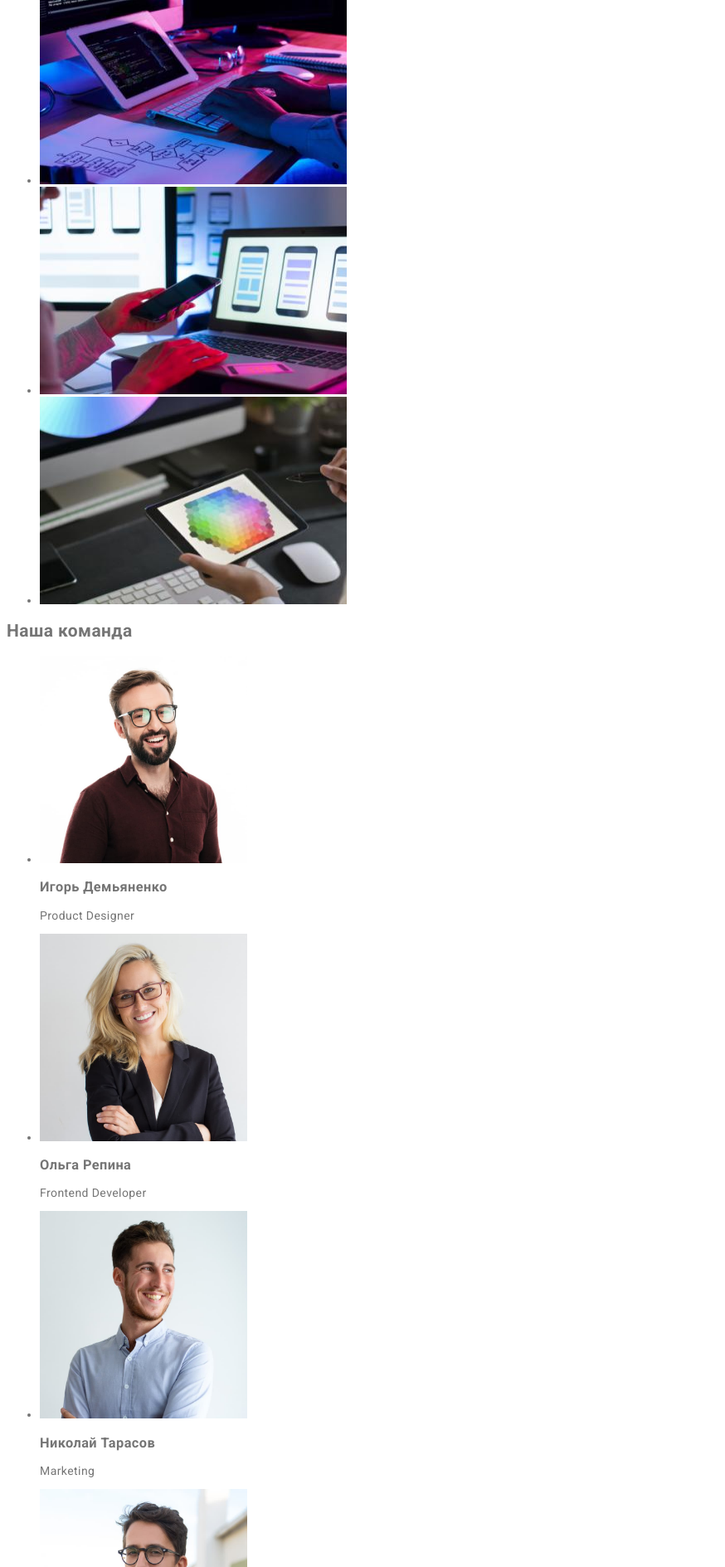
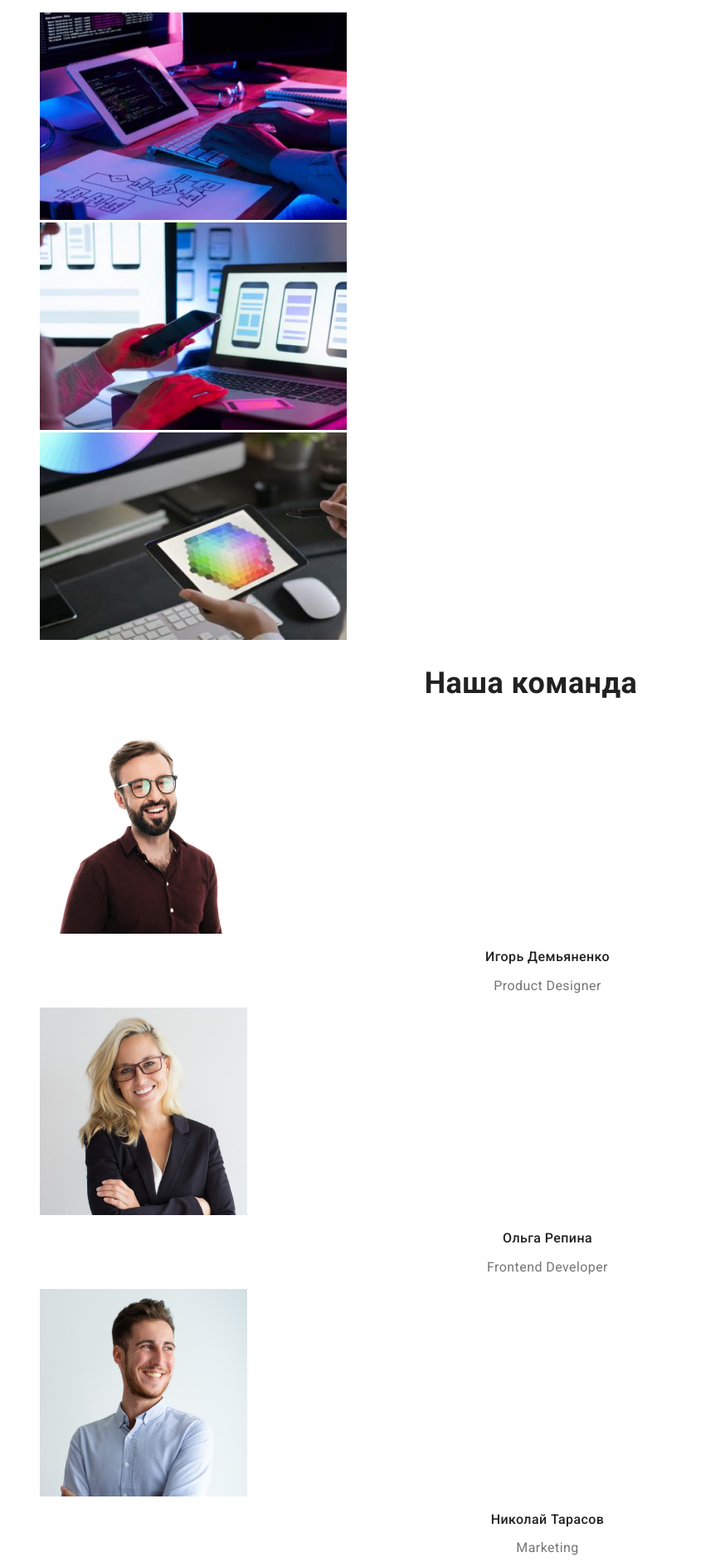
Before and after one commit to liubovpoltorak/goit-markup-hw-02, a plain HTML site: page index.html in a window 1280 px wide. Shown: the part 696-2584 px from the top of the page at 83% size, without its empty margins (0-874 px from the left). Drawn offline with Linux system fonts and the light colour scheme.

Commit message:
classes in section works & team

```diff
--- a/index.html
+++ b/index.html
@@ -58,44 +58,44 @@
             </ul>
         </section>
         <!--Секция Чем занимаемся-->
-        <section>
-            <h2>Чем мы занимаемся</h2>
-            <ul>
-                <li>
+        <section class="section-works">
+            <h2 class="works-title">Чем мы занимаемся</h2>
+            <ul class="works-list list">
+                <li class="works-item">
                     <img src="./images/studio/coding.jpg" alt="Написание кода со схемы" width="370" height="250">
                 </li>
-                <li>
+                <li class="works-item">
                     <img src="./images/studio/mobile.jpg" alt="Настройка телефона по визуалу" width="370" height="250">
                 </li>
-                <li>
+                <li class="works-item">
                     <img src="./images/studio/graphicstablet.jpg" alt="Выбор палитры на графическом планшете"
                         width="370" height="250">
                 </li>
             </ul>
         </section>
         <!--Секция Команда-->
-        <section>
-            <h2>Наша команда</h2>
-            <ul>
+        <section class="section-team">
+            <h2 class="team-title">Наша команда</h2>
+            <ul class="team-list list">
                 <li>
                     <img src="./images/team/cardteam1.jpg" alt="Игорь Демьяненко" width="250" height="250">
-                    <h3>Игорь Демьяненко</h3>
-                    <p>Product Designer</p>
+                    <h3 class="employee-title">Игорь Демьяненко</h3>
+                    <p class="position-team">Product Designer</p>
                 </li>
                 <li>
                     <img src="./images/team/cardteam2.jpg" alt="Ольга Репина" width="250" height="250">
-                    <h3>Ольга Репина</h3>
-                    <p>Frontend Developer</p>
+                    <h3 class="employee-title">Ольга Репина</h3>
+                    <p class="position-team">Frontend Developer</p>
                 </li>
                 <li>
                     <img src="./images/team/cardteam3.jpg" alt="Николай Тарасов" width="250" height="250">
-                    <h3>Николай Тарасов</h3>
-                    <p>Marketing</p>
+                    <h3 class="employee-title">Николай Тарасов</h3>
+                    <p class="position-team">Marketing</p>
                 </li>
                 <li>
                     <img src="./images/team/cardteam4.jpg" alt="Михаил Ермаков" width="250" height="250">
-                    <h3>Михаил Ермаков</h3>
-                    <p>UI Designer</p>
+                    <h3 class="employee-title">Михаил Ермаков</h3>
+                    <p class="position-team">UI Designer</p>
                 </li>
             </ul>
         </section>
```
